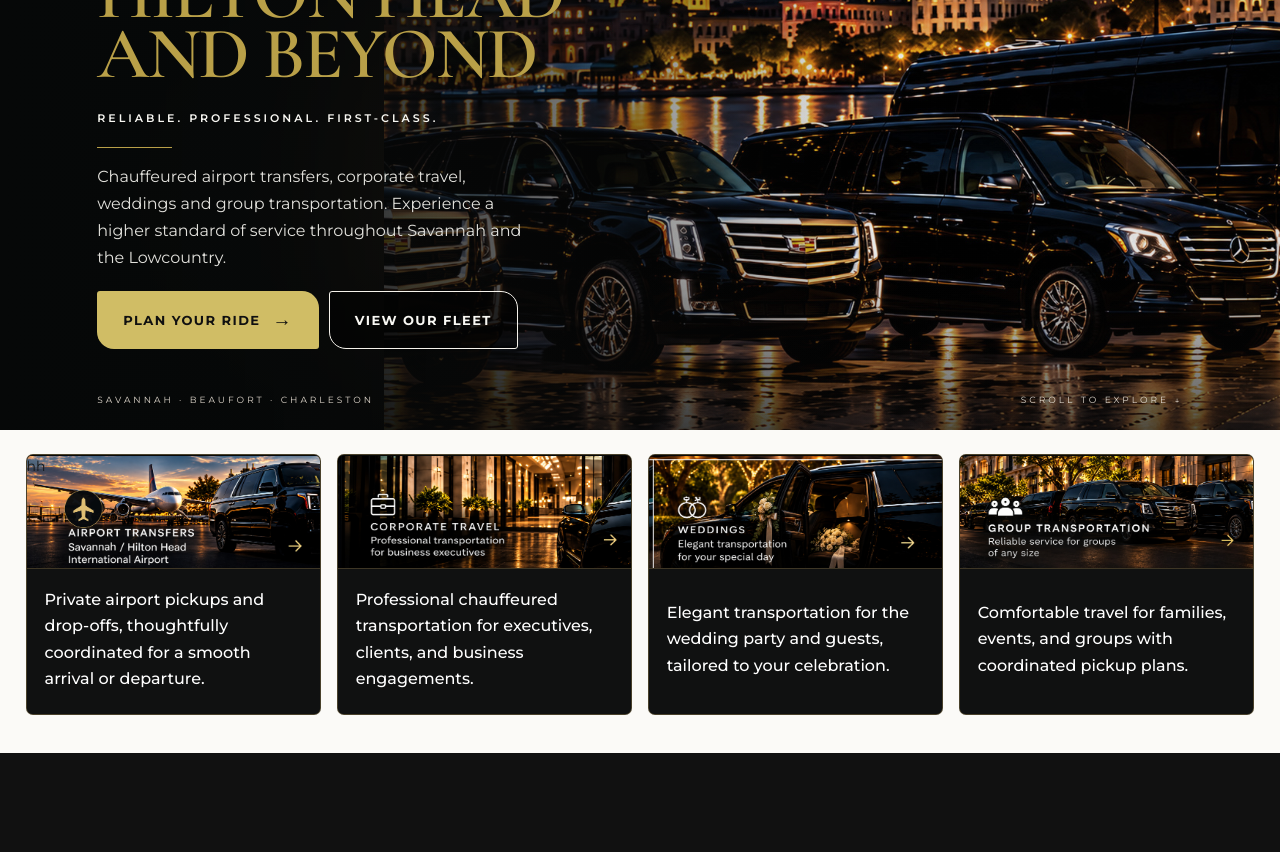
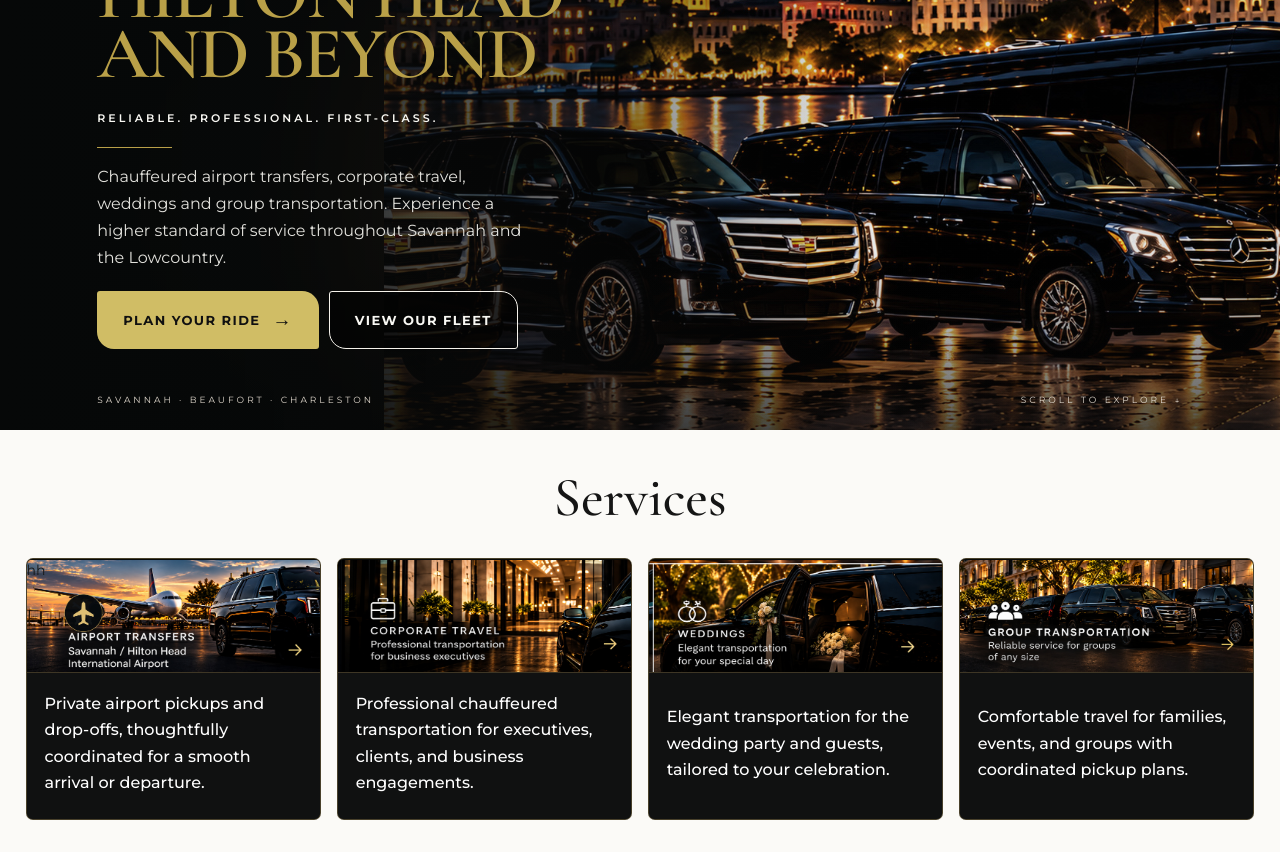
Before and after one commit to WMB-III/Above_And_Beyond, a website built with Vite: page index.html in a window 1280 px wide. Shown: the part 245-1097 px from the top of the page. Built offline with nearby package versions, Linux system fonts and the light colour scheme.

Commit message:
Add centered Services section heading

```diff
--- a/index.html
+++ b/index.html
@@ -80,7 +80,10 @@
           SAVANNAH · BEAUFORT · CHARLESTON <span>SCROLL TO EXPLORE ↓</span>
         </div>
       </section>
-      <section class="services theme-light" id="services">
+      <section class="services theme-light" id="services" aria-labelledby="services-heading">
+        <header class="services-heading">
+          <h2 id="services-heading">Services</h2>
+        </header>
         <div class="service-grid">
           <article class="service-feature">
             <a
--- a/styles.css
+++ b/styles.css
@@ -246,3 +246,7 @@ footer a,footer small{font-size:clamp(13px,.86vw,16px)!important;line-height:1.6
 .fleet-photo-card:has(.sprinter-options) .fleet-cover{aspect-ratio:4/3;background:#fff}
 .fleet-photo-card:has(.sprinter-options) .fleet-cover img{width:100%;height:100%;object-fit:contain;background:#fff}
 .fleet-photo-card:has(.sprinter-options) .fleet-capacity{min-height:3em}
+
+/* Services section title follows the page heading typography. */
+.services-heading{text-align:center;margin:16px 0 32px}
+.services-heading h2{margin:0}
```
